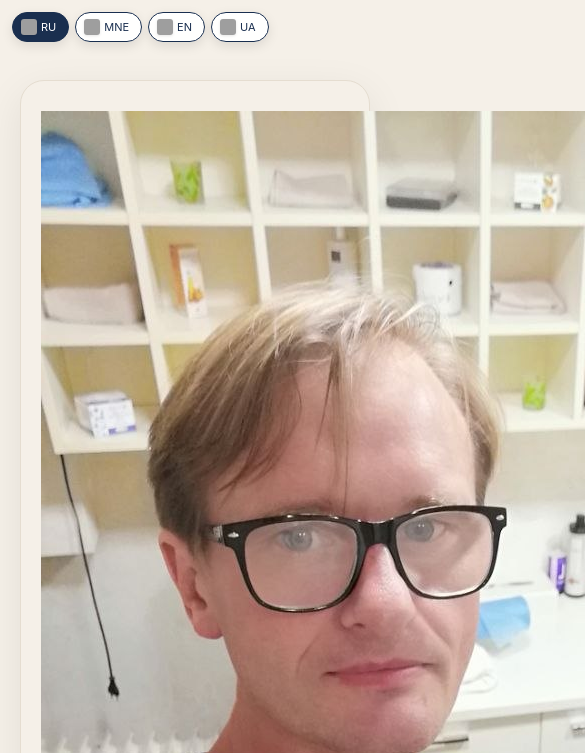
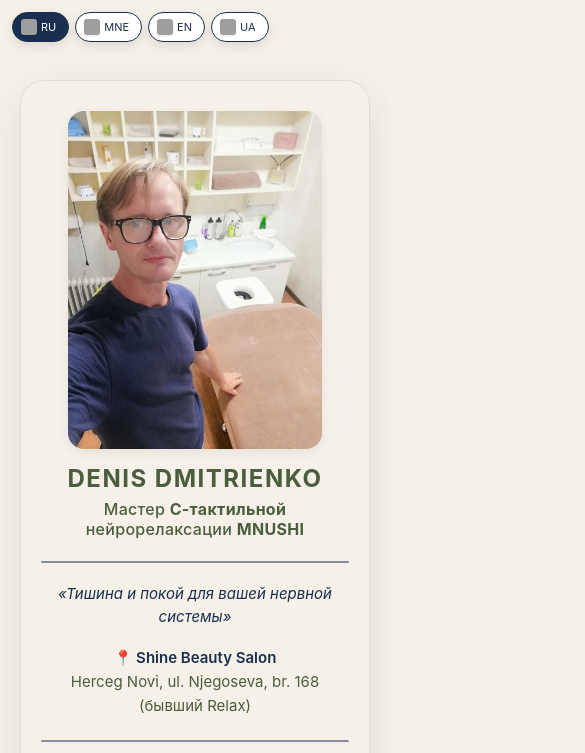
Before and after one commit to castasat/denis-mnushi, a plain HTML site: page index.html in a window 390 px wide. Shown: the top 753 px of the page, 585 px wide, since content can reach past the window. Drawn offline with Linux system fonts and the light colour scheme; grey boxes are pictures that could not be loaded.

Commit message:
Refactor HTML and CSS for photo
Refactor HTML and CSS for photo

```diff
--- a/index.html
+++ b/index.html
@@ -31,19 +31,40 @@
             box-shadow: 0 12px 40px rgba(0, 0, 0, 0.08);
             text-align: center;
             border: 1px solid #e5ddd0;
-            margin-top: 70px; /* Отступ сверху, чтобы кнопки не прилипали к имени */
+            margin-top: 70px;
+        }
+
+        /* ===== ФОТО — РОВНО 50% ВЫСОТЫ ЭКРАНА, БЕЗ ОБРЕЗКИ ===== */
+        .photo {
+            display: flex;
+            justify-content: center;
+            align-items: center;
+            margin-bottom: 16px;
+            height: 50vh;           /* Ровно половина высоты экрана */
+            width: 100%;
+        }
+
+        .photo img {
+            height: 100%;           /* Растягиваем по высоте контейнера */
+            width: auto;            /* Ширина подстраивается пропорционально */
+            max-width: 100%;        /* Если фото шире контейнера — уменьшаем по ширине */
+            max-height: 100%;       /* Если фото выше контейнера — уменьшаем по высоте */
+            object-fit: contain;    /* 👈 ВАЖНО: сохраняем пропорции, не обрезаем */
+            border-radius: 16px;
+            box-shadow: 0 4px 12px rgba(0, 0, 0, 0.06);
+            display: block;
         }
 
         /* ===== ПЕРЕКЛЮЧАТЕЛЬ ЯЗЫКОВ ===== */
         .lang-switcher {
-            position: fixed; /* Жестко фиксируем в углу экрана */
+            position: fixed;
             top: 20px;
             left: 20px;
             display: flex;
             gap: 10px;
             font-size: 14px;
             font-weight: 600;
-            z-index: 9999; /* Максимальный приоритет */
+            z-index: 9999;
             background: transparent;
         }
 
@@ -367,6 +388,19 @@
                 width: 16px;
                 height: 16px;
             }
+
+            /* На маленьких экранах чуть уменьшаем, чтобы не съедало весь контент */
+            .photo {
+                height: 40vh;
+            }
+        }
+
+        /* На очень больших экранах ограничиваем максимальную высоту */
+        @media (min-height: 900px) {
+            .photo {
+                height: 50vh;
+                max-height: 500px;
+            }
         }
     </style>
 </head>
@@ -404,7 +438,7 @@
 
         <!-- PHOTO -->
         <div class="photo">
-            <img src="photo_denis.jpg">
+            <img src="photo_denis.jpg" alt="Денис Дмитриенко">
         </div>
 
         <!-- ИМЯ -->
@@ -518,20 +552,16 @@
             const langBtns = document.querySelectorAll('.lang-btn');
             const langElements = document.querySelectorAll('[class*="text-"]');
 
-            // Функция переключения языка
             function setLanguage(lang) {
-                // Скрываем все тексты
                 langElements.forEach(el => {
                     el.style.display = 'none';
                 });
 
-                // Показываем тексты для выбранного языка
                 const selectedElements = document.querySelectorAll('.text-' + lang);
                 selectedElements.forEach(el => {
                     el.style.display = '';
                 });
 
-                // Обновляем активный класс на кнопках
                 langBtns.forEach(btn => {
                     btn.classList.remove('active');
                     if (btn.dataset.lang === lang) {
@@ -539,11 +569,9 @@
                     }
                 });
 
-                // Сохраняем выбор в localStorage
                 localStorage.setItem('preferredLang', lang);
             }
 
-            // Слушаем клики по кнопкам
             langBtns.forEach(btn => {
                 btn.addEventListener('click', function() {
                     const lang = this.dataset.lang;
@@ -551,12 +579,11 @@
                 });
             });
 
-            // При загрузке проверяем сохраненный язык или используем RU по умолчанию
             const savedLang = localStorage.getItem('preferredLang');
             if (savedLang && ['ru', 'mne', 'en', 'ua'].includes(savedLang)) {
                 setLanguage(savedLang);
             } else {
-                setLanguage('ru'); // По умолчанию русский
+                setLanguage('ru');
             }
         });
     </script>
```
